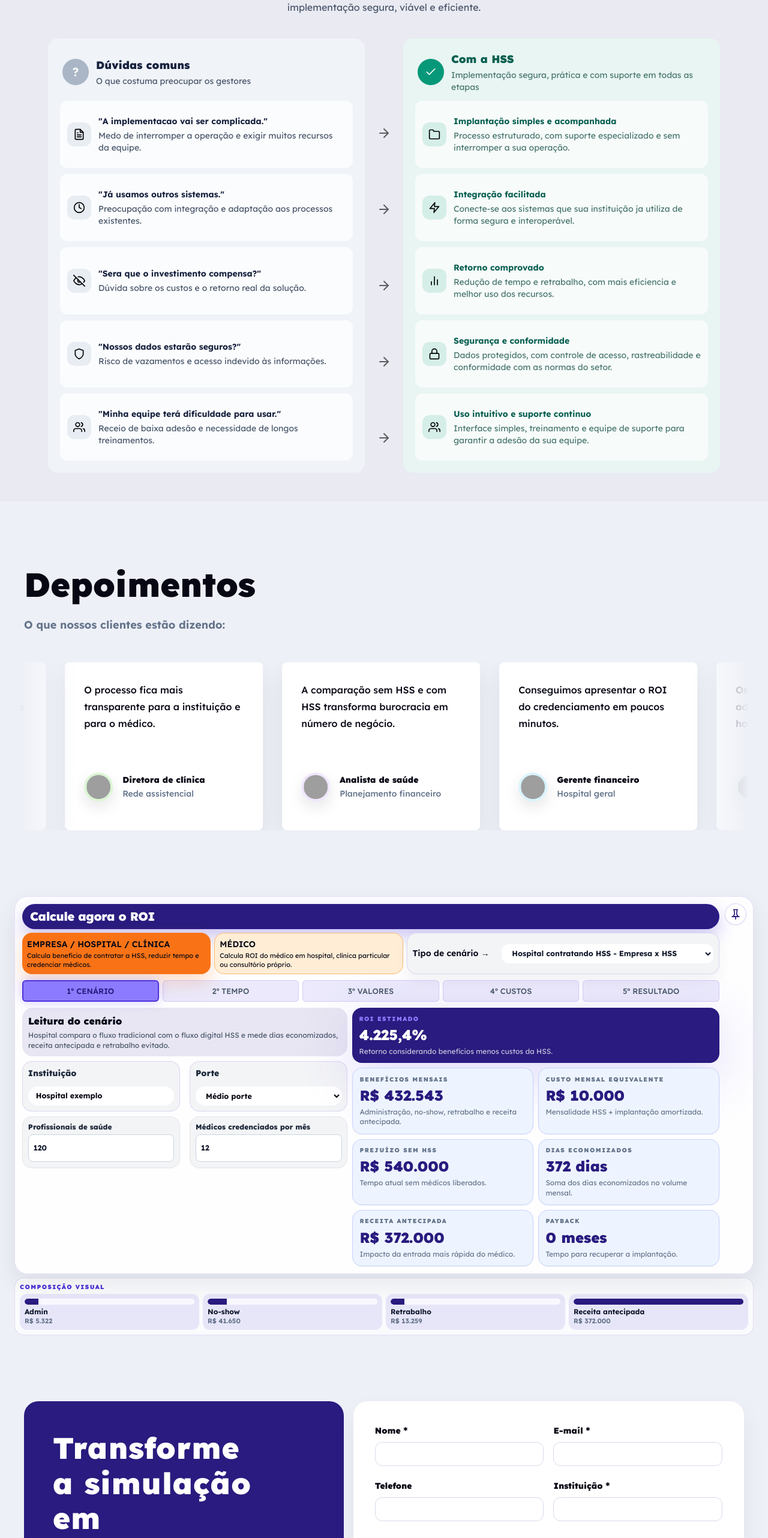
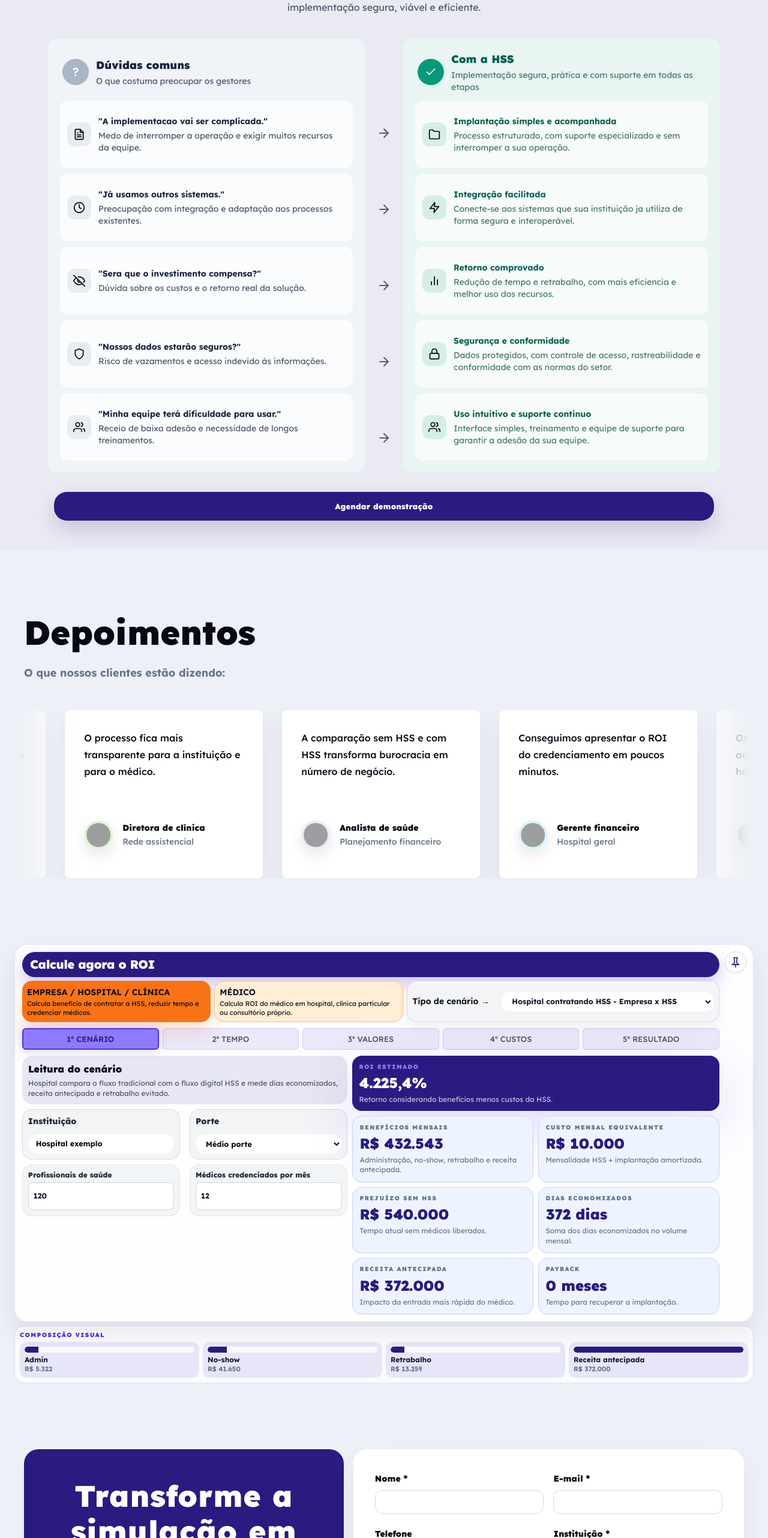
Before and after one commit to r3vmarcos/challenge-hss-fiap-1twdor-2025, a React (Vite) app: page / in a window 1280 px wide. Shown: the part 3893-6457 px from the top of the page at 60% size. Built offline with nearby package versions, Linux system fonts and the light colour scheme; grey boxes are pictures that could not be loaded.

Commit message:
Adicionar botão CTA

```diff
--- a/src/components/formulario-lead.tsx
+++ b/src/components/formulario-lead.tsx
@@ -58,10 +58,10 @@
     <section id="lead" className="max-w-full scroll-mt-28 overflow-hidden bg-[#eef0f7] px-3 py-20 sm:px-6 sm:py-24 lg:px-8">
       <div className="mx-auto grid w-full max-w-[1200px] min-w-0 gap-4 lg:grid-cols-[0.9fr_1.1fr]">
         <div className="revelar-scroll min-w-0 rounded-[1.5rem] bg-hss-roxo p-5 text-white sm:p-12">
-          <h2 className="max-w-full break-words text-[2rem] font-black leading-[1.18] tracking-normal sm:max-w-[340px] sm:text-[3.1rem] sm:tracking-[0.02em]">
+          <h2 className="max-w-full break-words text-[2rem] font-black leading-[1.18] tracking-normal sm:text-[3.1rem] sm:tracking-[0.02em] sm:text-center">
             Transforme a simulação em conversa comercial.
           </h2>
-          <p className="mt-6 max-w-full break-words text-base font-medium leading-8 text-white/78 sm:max-w-[430px]">
+          <p className="mt-6 max-w-full break-words text-base font-medium leading-8 text-white/78 sm:text-center sm:text-sm">
             O formulário captura as informações principais da instituição para uma abordagem B2B consultiva sobre credenciamento médico, redução de tempo e ROI.
           </p>
         </div>
--- a/src/components/secao-solucao.tsx
+++ b/src/components/secao-solucao.tsx
@@ -119,7 +119,7 @@
     function atualizarAlturaScrollInterno(): void {
       const passoPorCard = Math.max(
         window.innerHeight *
-          PERCENTUAL_PASSO_BENEFICIO,
+        PERCENTUAL_PASSO_BENEFICIO,
         PASSO_MINIMO_BENEFICIO,
       );
       const folgaFinal = Math.max(
@@ -128,8 +128,8 @@
       );
       const novaAltura = Math.ceil(
         beneficios.length *
-          passoPorCard +
-          folgaFinal,
+        passoPorCard +
+        folgaFinal,
       );
 
       definirAlturaScrollInterno(
@@ -177,7 +177,7 @@
         window.scrollY;
       const passoPorCard = Math.max(
         window.innerHeight *
-          PERCENTUAL_PASSO_BENEFICIO,
+        PERCENTUAL_PASSO_BENEFICIO,
         PASSO_MINIMO_BENEFICIO,
       );
       const progresso = Math.max(
@@ -310,10 +310,10 @@
         className="scroll-mt-[74px] bg-[#eef0f7] px-4 py-16 sm:px-6 md:py-20"
       >
         <div className="mx-auto max-w-[720px]">
-          <h2 className="text-[2.15rem] font-black leading-tight text-[#070814] sm:text-[2.8rem]">
+          <h2 className="text-[2.15rem] font-black leading-tight text-[#070814] sm:text-[2.8rem] sm:text-center">
             Benefícios da nossa solução
           </h2>
-          <p className="mt-5 text-sm font-thin leading-7 text-slate-700 sm:text-lg">
+          <p className="mt-5 text-sm font-thin leading-7 text-slate-700 sm:text-lg sm:text-center">
             Transforme o credenciamento
             médico em um processo mais
             organizado, rastreável e
@@ -324,7 +324,7 @@
             operacional.
           </p>
 
-          <div className="mt-8 grid gap-4 sm:grid-cols-2">
+          <div className="my-8 grid gap-4 sm:grid-cols-2">
             {beneficios.map(
               (beneficio) => (
                 <article
@@ -344,6 +344,10 @@
               ),
             )}
           </div>
+
+          <ShimmerButton href="#lead" className="px-6 py-4 sm:w-auto sm:min-w-[220px] sm:px-8">
+            Agendar demonstração
+          </ShimmerButton>
         </div>
       </section>
     );
@@ -425,7 +429,7 @@
                       transitionDelay:
                         visivel
                           ? `${indice * 45}ms`
-                      : `${(beneficios.length - indice) * 24}ms`,
+                          : `${(beneficios.length - indice) * 24}ms`,
                     }}
                   >
                     <span className="pointer-events-none absolute right-3 top-3 flex h-16 w-16 items-center justify-center text-hss-roxo opacity-[0.08] [&>svg]:h-full [&>svg]:w-full">
--- a/src/components/secoes/secao-processo-comparativo.tsx
+++ b/src/components/secoes/secao-processo-comparativo.tsx
@@ -10,6 +10,7 @@
 import iconeShield from "@/assets/icons/shield.svg";
 import iconeUsers from "@/assets/icons/users.svg";
 import iconeZap from "@/assets/icons/zap.svg";
+import { ShimmerButton } from "../ui/shimmer-button";
 /* === IMPORTAÇÕES | fim === */
 
 // /* === TIPOS | inicio === */
@@ -130,6 +131,7 @@
         </div>
       </div>
 
+      <div className="flex justify-center flex-col">
         <div className="mx-auto grid w-full max-w-[1120px] gap-4 md:grid-cols-[minmax(0,1fr)_2.5rem_minmax(0,1fr)] md:gap-3">
           <article id="comparison-without" className="rounded-2xl bg-[#f0f3f8] p-4 sm:p-5" aria-labelledby="comparison-without-title">
             <div className="flex min-h-[72px] items-center gap-3 px-1">
@@ -185,6 +187,14 @@
             </div>
           </article>
         </div>
+
+          <ShimmerButton href="#lead" className="mt-8 max-w-[1100px] w-full mx-auto h-10 shrink-0 whitespace-nowrap px-3 text-[10px] leading-none transition-transform duration-200 hover:-translate-y-0.5 hover:scale-[1.04] min-[390px]:px-3.5 min-[390px]:text-[11px] sm:h-11 sm:px-5 sm:text-xs lg:h-12 lg:px-6 lg:text-[13px]">
+            Agendar demonstração
+          </ShimmerButton>
+
+      </div>
+
+
     </section>
   );
 }
--- a/src/index.css
+++ b/src/index.css
@@ -471,14 +471,11 @@
 
 /* .shimmer-button-primario::after {
   background: linear-gradient(135deg, #291b7f, #4b32d8);
+} */
+
+.shimmer-button-conteudo {
+  width: 100%;
 }
-
-.shimmer-button-contorno {
-  border: 1px solid rgba(41, 27, 127, 0.72);
-  background: transparent;
-  color: #291b7f;
-  box-shadow: none;
-} */
 
 /* .shimmer-button-contorno::before {
   background: conic-gradient(from 0deg, transparent 0deg, transparent 60deg, rgba(75, 50, 216, 0.95) 84deg, transparent 108deg, transparent 360deg);
```
Lines whose indentation alone changed are shown as unchanged.
